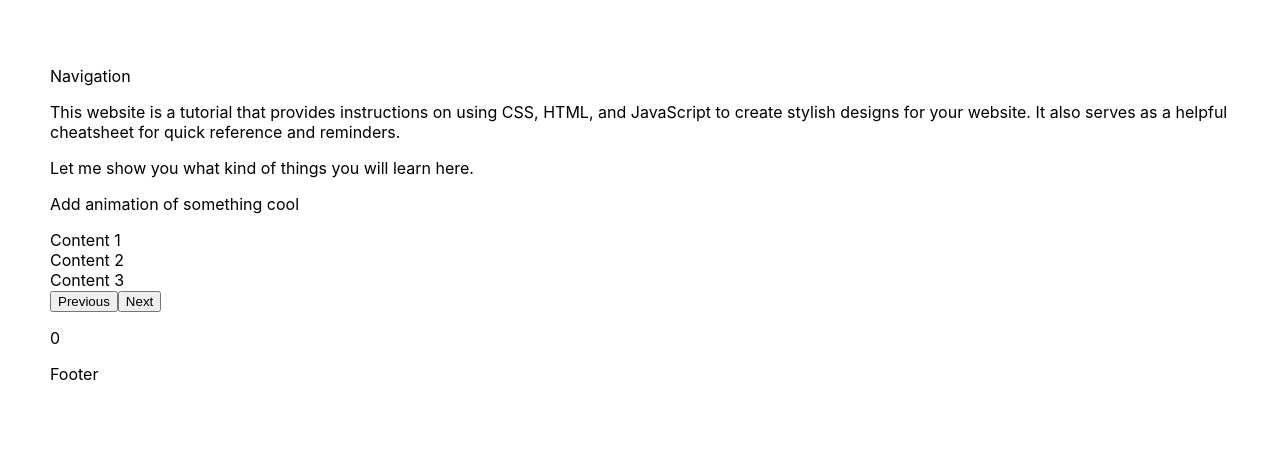
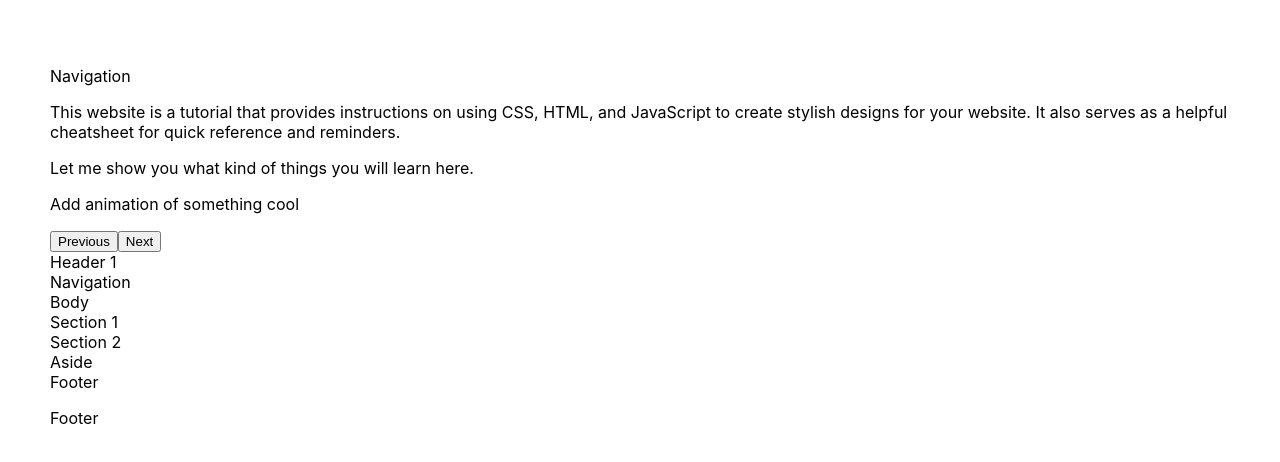
Before and after one commit to MuradAles/styles_tutorial, a React (Create React App) app in the folder styles_tutorial/: page / in a window 1280 px wide. Shown: the top 462 px of the page. Built offline with nearby package versions, Linux system fonts and the light colour scheme.

Commit message:
small changes to carousel

```diff
--- a/styles_tutorial/src/App.js
+++ b/styles_tutorial/src/App.js
@@ -2,7 +2,6 @@ import Navigation from "./components/Navigation";
 import Footer from "./components/Footer";
 import About from "./components/About";
 import PageStructure from "./components/PageStructure"
-import Carousel from "./components/Carousel";
 import "./App.css"
 function App() {
   return (
@@ -11,7 +10,6 @@ function App() {
       <div className="Body">
         <About />
         <PageStructure />
-        <Carousel />
         <Footer />
       </div>
     </div>
--- a/styles_tutorial/src/components/Carousel.js
+++ b/styles_tutorial/src/components/Carousel.js
@@ -1,8 +1,7 @@
 import { useState } from 'react';
-function Carousel(dataContainer) {
+function Carousel({ dataContainer }) {
     const [index, setIndex] = useState(0);
-    const [data, setData] = useState()
-    const length = 3;
+    const length = dataContainer.length;
     const handlePrevious = () => {
         const newIndex = index - 1;
         setIndex(newIndex < 0 ? length - 1 : newIndex)
@@ -15,8 +14,7 @@ function Carousel(dataContainer) {
         <div className="Carousel">
             <button onClick={handlePrevious}>Previous</button>
             <button onClick={handleNext}>Next</button>
-            <p>{dataContainer[index]}</p>
-            <p>{index}</p>
+            {dataContainer[index]}
         </div>
     )
 }
--- a/styles_tutorial/src/components/PageStructure.css
+++ b/styles_tutorial/src/components/PageStructure.css
@@ -0,0 +1,15 @@
+ol li {
+    list-style-type: none;
+    /* Removes the default numbering */
+    padding-left: 0px;
+    /* Resets the left padding */
+}
+
+li::before {
+    content: "";
+    /* Removes the default numbering */
+}
+
+.Carousel_containter {
+    padding: 0px;
+}
--- a/styles_tutorial/src/components/PageStructure.js
+++ b/styles_tutorial/src/components/PageStructure.js
@@ -1,86 +1,83 @@
 // html5 page structure
+import Carousel from "./Carousel";
 import "./PageStructure.css"
 function PageStructure() {
+    const dataContainer = [
+        <li id="slide_1" className="Carousel_box">
+            <header className="S_header">
+                Header 1
+            </header>
+            <nav className="S_nav">
+                Navigation
+            </nav>
+            <article className="S_article">
+                Body
+                <section className="S_section">
+                    Section 1
+                </section>
+                <section className="S_section">
+                    Section 2
+                </section>
+            </article>
+            <aside>
+                Aside
+            </aside>
+            <footer className="S_footer">
+                Footer
+            </footer>
+        </li>,
+        <li id="slide_2" className="Carousel_box">
+            <header className="S_header">
+                Header 2
+            </header>
+            <nav className="S_nav">
+                Navigation
+            </nav>
+            <article className="S_article">
+                Body
+                <section className="S_section">
+                    Section 1
+                </section>
+                <section className="S_section">
+                    Section 2
+                </section>
+            </article>
+            <aside>
+                Aside
+            </aside>
+            <footer className="S_footer">
+                Footer
+            </footer>
+        </li>,
+        <li id="slide_3" className="Carousel_box">
+            <header className="S_header">
+                Header 3
+            </header>
+            <nav className="S_nav">
+                Navigation
+            </nav>
+            <article className="S_article">
+                Body
+                <section className="S_section">
+                    Section 1
+                </section>
+                <section className="S_section">
+                    Section 2
+                </section>
+            </article>
+            <aside>
+                Aside
+            </aside>
+            <footer className="S_footer">
+                Footer
+            </footer>
+        </li>
+    ];
     return (
-        // <div className="Page_Structure">
-        //     <ol className="Carousel_containter">
-        //         <li id="slide_1" className="Carousel_box">
-        //             <header className="S_header">
-        //                 Header 1
-        //             </header>
-        //             <nav className="S_nav">
-        //                 Navigation
-        //             </nav>
-        //             <article className="S_article">
-        //                 Body
-        //                 <section className="S_section">
-        //                     Section 1
-        //                 </section>
-        //                 <section className="S_section">
-        //                     Section 2
-        //                 </section>
-        //             </article>
-        //             <aside>
-        //                 Aside
-        //             </aside>
-        //             <footer className="S_footer">
-        //                 Footer
-        //             </footer>
-        //         </li>
-        //         <li id="slide_2" className="Carousel_box">
-        //             <header className="S_header">
-        //                 Header 2
-        //             </header>
-        //             <nav className="S_nav">
-        //                 Navigation
-        //             </nav>
-        //             <article className="S_article">
-        //                 Body
-        //                 <section className="S_section">
-        //                     Section 1
-        //                 </section>
-        //                 <section className="S_section">
-        //                     Section 2
-        //                 </section>
-        //             </article>
-        //             <aside>
-        //                 Aside
-        //             </aside>
-        //             <footer className="S_footer">
-        //                 Footer
-        //             </footer>
-        //         </li>
-        //         <li id="slide_3" className="Carousel_box">
-        //             <header className="S_header">
-        //                 Header 3
-        //             </header>
-        //             <nav className="S_nav">
-        //                 Navigation
-        //             </nav>
-        //             <article className="S_article">
-        //                 Body
-        //                 <section className="S_section">
-        //                     Section 1
-        //                 </section>
-        //                 <section className="S_section">
-        //                     Section 2
-        //                 </section>
-        //             </article>
-        //             <aside>
-        //                 Aside
-        //             </aside>
-        //             <footer className="S_footer">
-        //                 Footer
-        //             </footer>
-        //         </li>
-        //     </ol>
-        // </div>
-        <div class="carousel-container">
-            <div class="carousel-wrapper">
-                <div class="carousel-item">Content 1</div>
-                <div class="carousel-item">Content 2</div>
-                <div class="carousel-item">Content 3</div>
-            </div>
+        <div className="Page_Structure">
+            <ol className="Carousel_containter">
+                <Carousel dataContainer={dataContainer} />
+            </ol>
         </div>
     )
 }
```
